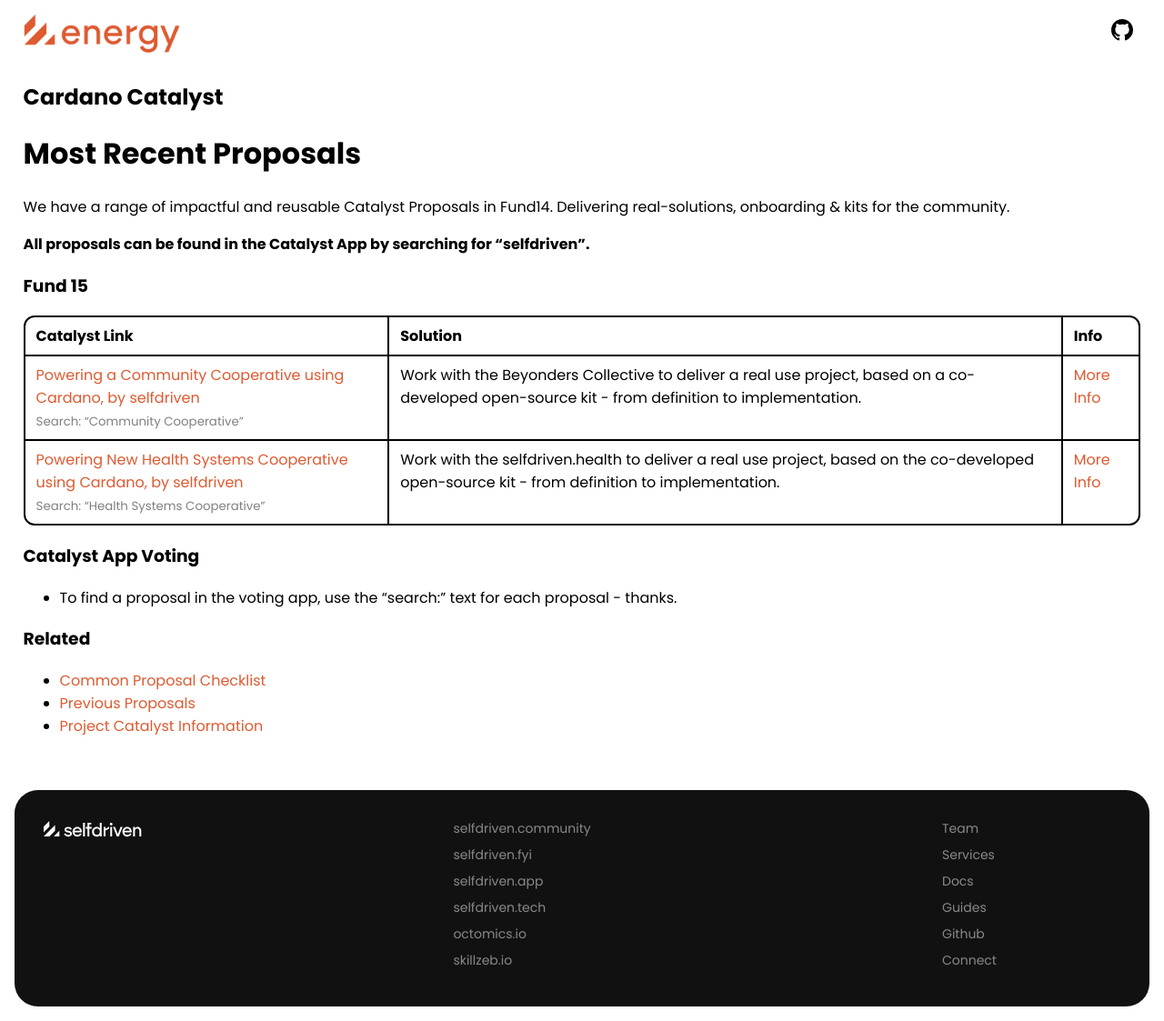
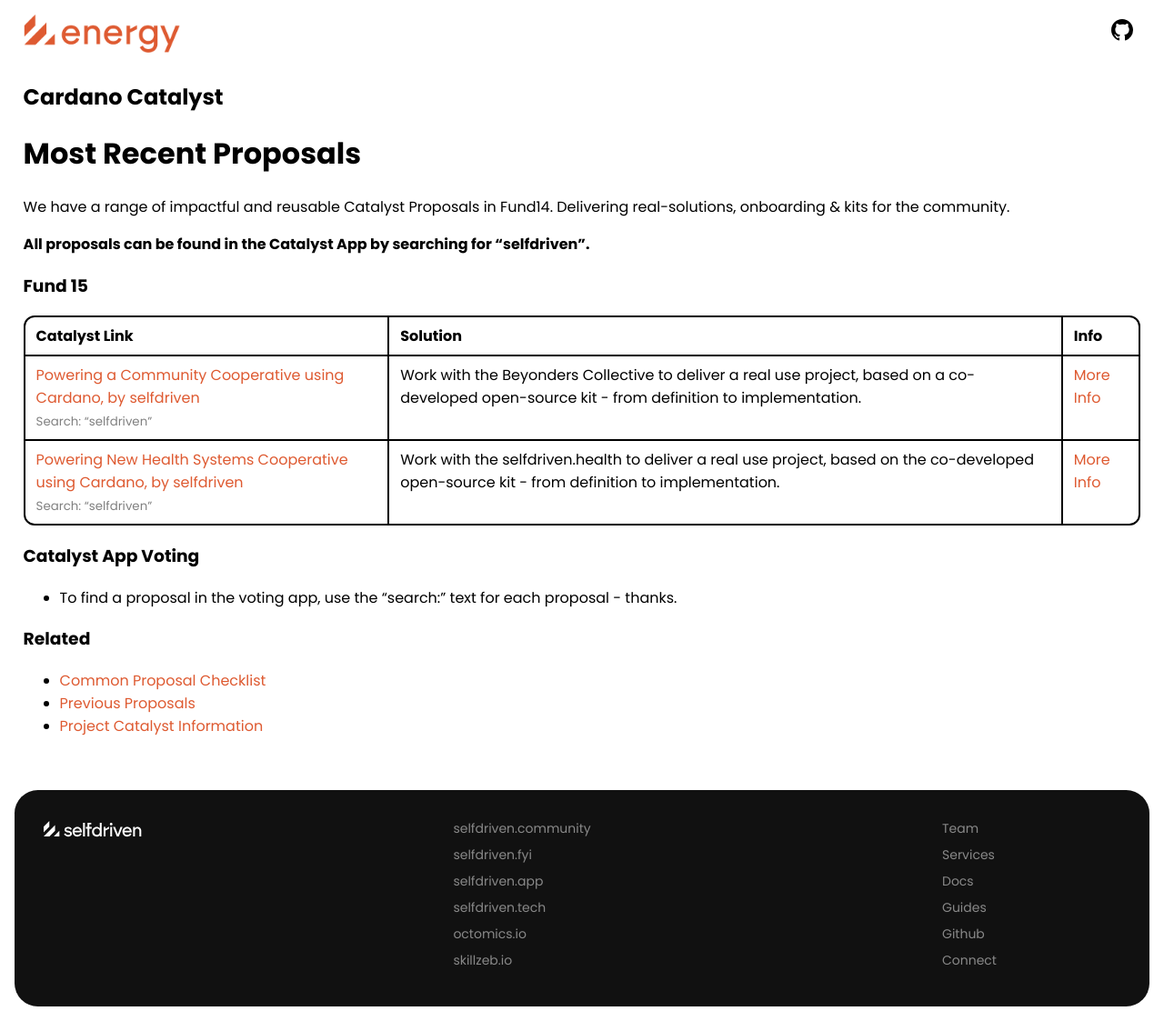
Before and after one commit to selfdriven-engagement/selfdriven-energy, a Jekyll site: the page built from docs/pages/cardano-catalyst-proposals.md, in a window 1280 px wide. Shown: the whole page at 91% size. Built offline with Jekyll 4.4.1, drawn with Linux system fonts in a browser that asks for light colours.

Commit message:
Update cardano-catalyst-proposals.md

```diff
--- a/docs/pages/cardano-catalyst-proposals.md
+++ b/docs/pages/cardano-catalyst-proposals.md
@@ -15,8 +15,8 @@ We have a range of impactful and reusable Catalyst Proposals in Fund14. Deliveri
 
 | Catalyst Link | Solution | Info |
 |:----------|:----------|:-------|
-|[Powering a Community Cooperative using Cardano, by selfdriven](https://projectcatalyst.io/funds/15/cardano-use-cases-prototype-and-launch/powering-a-community-cooperative-using-cardano-by-selfdriven)<br><small><span style="color:gray">Search: "Community Cooperative"</span></small>|Work with the Beyonders Collective to deliver a real use project, based on a co-developed open-source kit - from definition to implementation.|[More Info](/cardano-catalyst/proposal/community-cooperative/)|
-|[Powering New Health Systems Cooperative using Cardano, by selfdriven](https://projectcatalyst.io/funds/15/cardano-use-cases-prototype-and-launch/powering-new-health-systems-using-cardano-by-selfdriven)<br><small><span style="color:gray">Search: "Health Systems Cooperative"</span></small>|Work with the selfdriven.health to deliver a real use project, based on the co-developed open-source kit - from definition to implementation.|[More Info](/cardano-catalyst/proposal/health-systems-cooperative/)|
+|[Powering a Community Cooperative using Cardano, by selfdriven](https://projectcatalyst.io/funds/15/cardano-use-cases-prototype-and-launch/powering-a-community-cooperative-using-cardano-by-selfdriven)<br><small><span style="color:gray">Search: "selfdriven"</span></small>|Work with the Beyonders Collective to deliver a real use project, based on a co-developed open-source kit - from definition to implementation.|[More Info](/cardano-catalyst/proposal/community-cooperative/)|
+|[Powering New Health Systems Cooperative using Cardano, by selfdriven](https://projectcatalyst.io/funds/15/cardano-use-cases-prototype-and-launch/powering-new-health-systems-using-cardano-by-selfdriven)<br><small><span style="color:gray">Search: "selfdriven"</span></small>|Work with the selfdriven.health to deliver a real use project, based on the co-developed open-source kit - from definition to implementation.|[More Info](/cardano-catalyst/proposal/health-systems-cooperative/)|
 
 ### Catalyst App Voting
 - To find a proposal in the voting app, use the "search:" text for each proposal - thanks.
```
